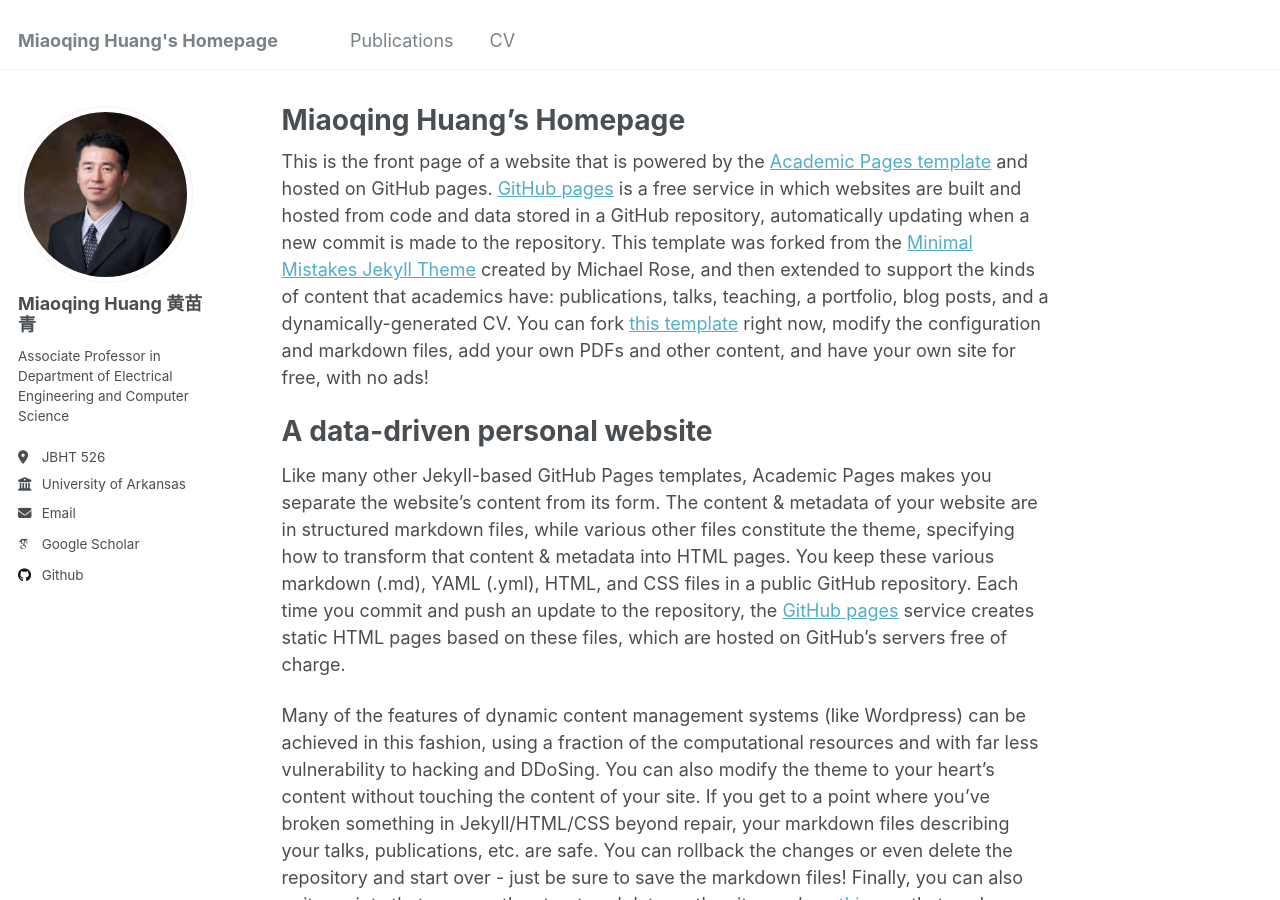
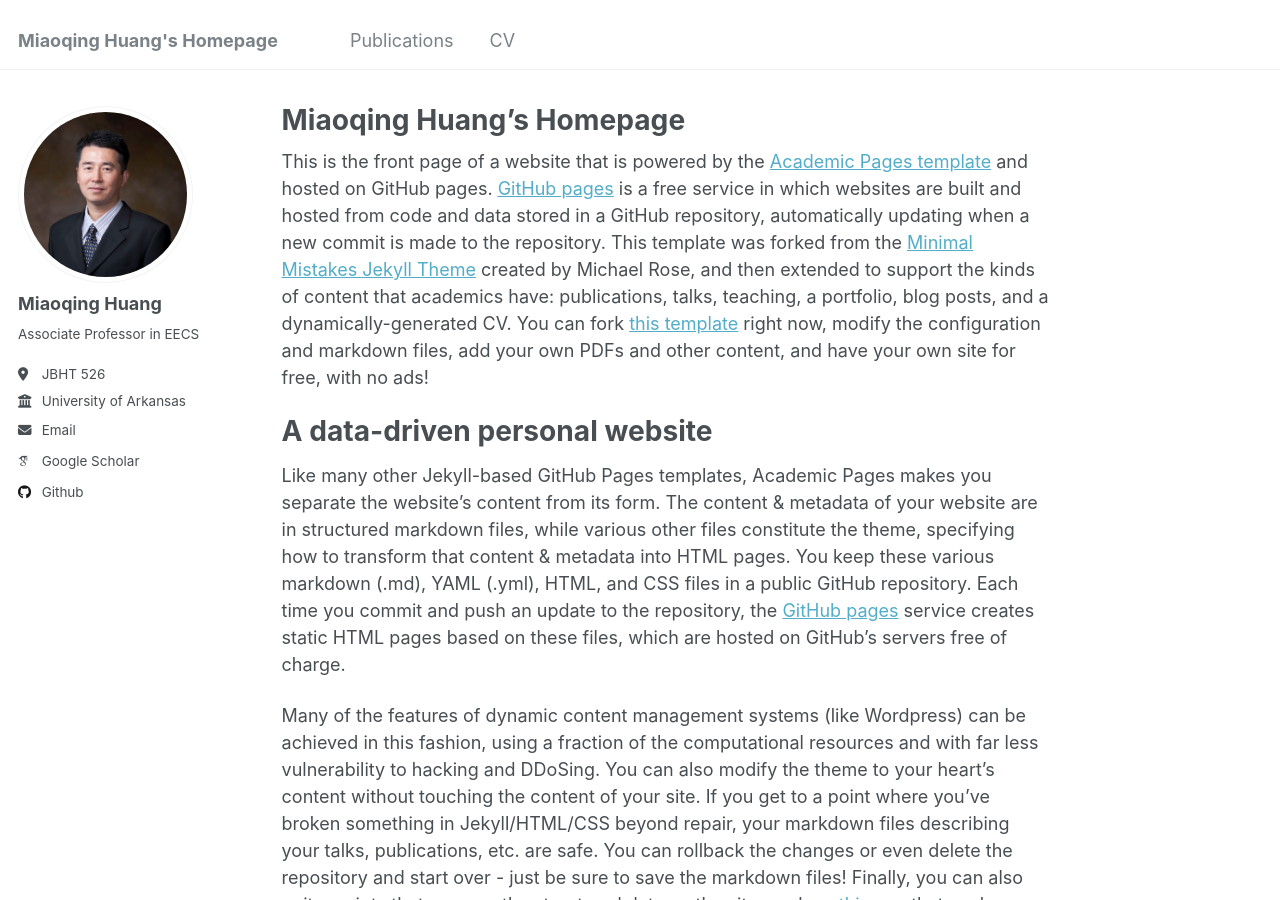
Before and after one commit to miaoqinghuang/miaoqinghuang.github.io, a Jekyll site: the page built from _pages/about.md, in a window 1280 px wide and 900 px high. Built offline with Jekyll 4.4.1, drawn with Linux system fonts in a browser that asks for light colours; some web fonts are replaced.

Commit message:
Update _config.yml

```diff
--- a/_config.yml
+++ b/_config.yml
@@ -22,9 +22,9 @@ repository               : "miaoqinghuang/miaoqinghuang.github.io"
 author:
   # Biographic information
   avatar           : "HuangMiaoqing.jpg"
-  name             : "Miaoqing Huang 黄苗青"
+  name             : "Miaoqing Huang"
   pronouns         : # example: "she/her"
-  bio              : "Associate Professor in Department of Electrical Engineering and Computer Science"
+  bio              : "Associate Professor in EECS"
   location         : "JBHT 526"
   employer         : "University of Arkansas"
   #                   "227 N Harmon Ave" \
```
